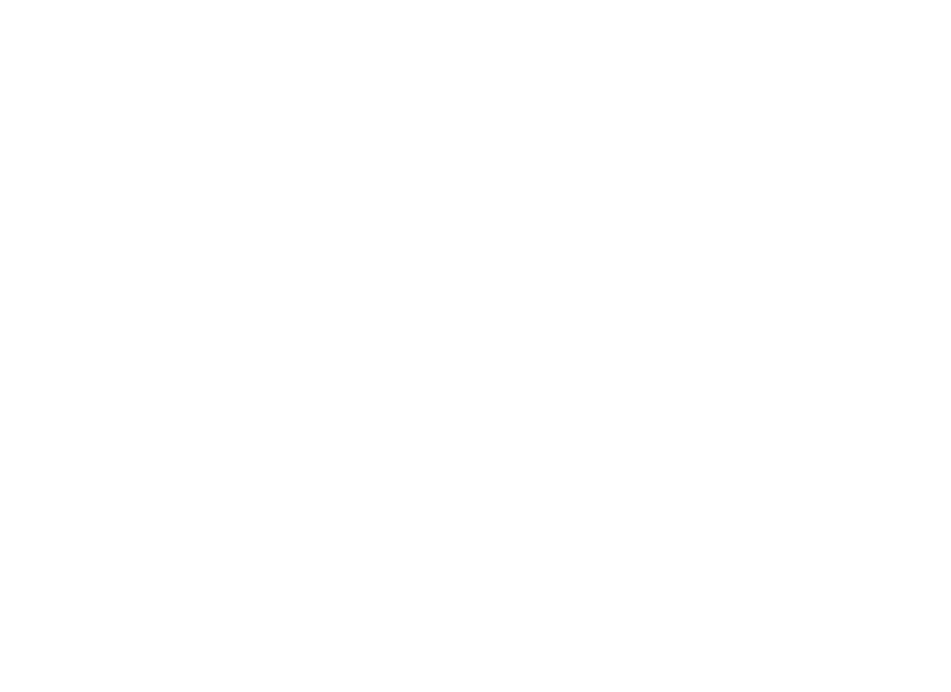
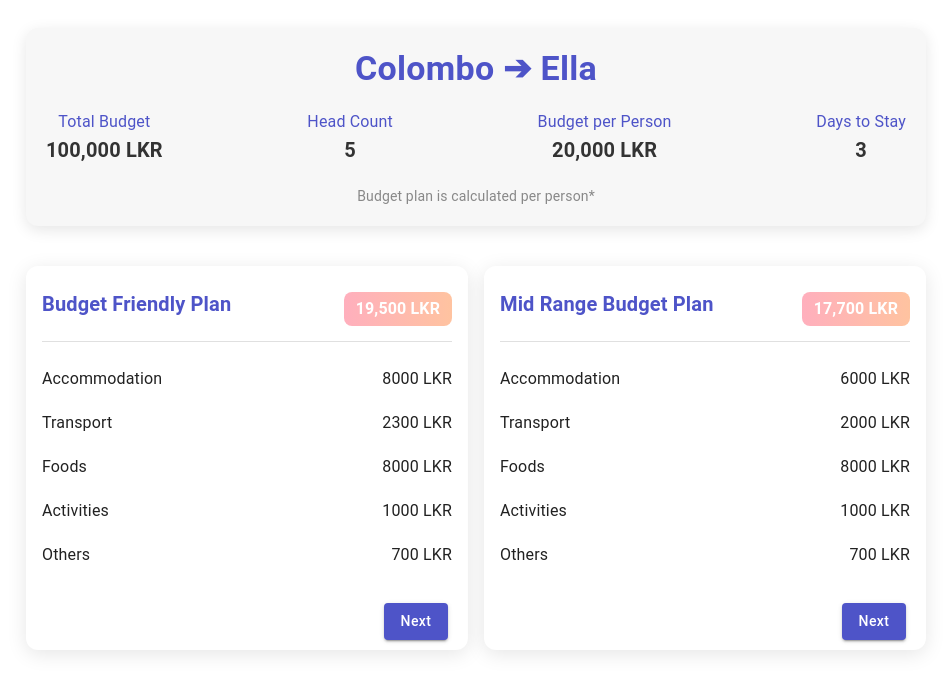
Before and after one commit to younusmowlana/Tourist_budget_management_system, a React (Create React App) app in the folder front_end/: page /plan in a window 1280 px wide. Before the commit this address had no page. Shown: the top 692 px of the page, without its empty margins (164-1115 px from the left). Built offline with nearby package versions, Linux system fonts and the light colour scheme.

Commit message:
budget plan ui changes

```diff
--- a/front_end/src/App.js
+++ b/front_end/src/App.js
@@ -2,6 +2,7 @@
 import { BrowserRouter as Router, Route, Routes } from 'react-router-dom';
 import LandingPage from './Pages/LandingPage';
 import TouristForm from './Pages/TouristForm';
+import BudgetPlan from './Pages/BudgetPlan';
 
 function App() {
   const globalStyle = {
@@ -14,6 +15,7 @@
         <Routes>
           <Route path="/" element={<LandingPage />} />
           <Route path="/touristform" element={<TouristForm />} />
+          <Route path="/plan" element={<BudgetPlan />} />
         </Routes>
       </Router>
     </div>
--- /dev/null
+++ b/front_end/src/Pages/BudgetPlan.css
@@ -0,0 +1,116 @@
+.budget-plan-container {
+    padding: 20px;
+    max-width: 800px;
+    margin: 0 auto;
+  }
+
+  .summary-box {
+    background-color: white;
+    padding: 20px;
+    border-radius: 10px;
+    margin-bottom: 30px;
+    box-shadow: 0px 4px 15px rgba(0, 0, 0, 0.1);
+    text-align: center;
+  }
+
+  .title-text {
+    font-size: 2rem;
+    font-weight: bold;
+    color: #6e44ff;
+  }
+
+  .budget-details {
+    margin-top: 20px;
+    display: flex;
+    justify-content: space-between;
+    flex-wrap: wrap;
+    gap: 15px;
+  }
+
+  .detail-group {
+    display: flex;
+    flex-direction: column;
+    align-items: center;
+  }
+
+  .detail-item {
+    font-size: 1rem;
+    color: #6e44ff;
+  }
+
+  .detail-value {
+    font-size: 1.25rem;
+    font-weight: bold;
+    color: #333;
+  }
+
+  .sub-text {
+    margin-bottom: 30px;
+    font-size: 0.9rem;
+    color: #666;
+    text-align: center;
+  }
+
+  .budget-card {
+    background: white;
+    border-radius: 12px;
+    box-shadow: 0px 4px 12px rgba(0, 0, 0, 0.08);
+    transition: transform 0.3s ease-in-out;
+  }
+
+  .budget-card:hover {
+    transform: translateY(-5px);
+  }
+
+  .card-header {
+    display: flex;
+    justify-content: space-between;
+    align-items: center;
+    margin-bottom: 15px;
+  }
+
+  .plan-title {
+    font-weight: bold;
+    font-size: 1.2rem;
+    color: #6e44ff;
+  }
+
+  .total-price {
+    background: linear-gradient(to right, #ffafbd, #ffc3a0);
+    color: white;
+    padding: 5px 12px;
+    border-radius: 8px;
+    font-weight: bold;
+  }
+
+  .budget-items {
+    margin-top: 20px;
+  }
+
+  .budget-item {
+    padding: 10px 0;
+    font-size: 1rem;
+  }
+
+  .divider {
+    margin: 15px 0;
+    background-color: #ddd;
+  }
+
+  .button-container {
+    text-align: right;
+    padding: 10px;
+  }
+
+  .next-button {
+    background: black;
+    color: white;
+    padding: 8px 16px;
+    font-weight: bold;
+    text-transform: none;
+    transition: background 0.3s ease;
+  }
+
+  .next-button:hover {
+    background: #333;
+  }
--- /dev/null
+++ b/front_end/src/Pages/BudgetPlan.js
@@ -0,0 +1,218 @@
+import React from 'react';
+import { Box, Typography, Card, CardContent, Button, Grid, Stack, Divider, useTheme } from '@mui/material';
+
+const BudgetPlan = () => {
+  const theme = useTheme();
+
+  const budgetPlans = [
+    {
+      plan:"Budget Friendly Plan",
+      id: 1,
+      total: '19,500 LKR',
+      accommodation: 8000,
+      transport: 2300,
+      foods: 8000,
+      activities: 1000,
+      others: 700,
+    },
+    {
+      id: 2,
+      plan:"Mid Range Budget Plan",
+      total: '17,700 LKR',
+      accommodation: 6000,
+      transport: 2000,
+      foods: 8000,
+      activities: 1000,
+      others: 700,
+    },
+  ];
+
+  return (
+    <Box
+      sx={{
+        padding: '20px',
+        maxWidth: '900px', // Reduce maxWidth for smaller devices
+        margin: '0 auto',
+        [theme.breakpoints.down('sm')]: {
+          padding: '10px',
+          maxWidth: '100%', // Allow full width on smaller screens
+        },
+      }}
+    >
+      {/* Header Section */}
+      <Card
+        sx={{
+          padding: '20px',
+          borderRadius: '12px',
+          marginBottom: '40px',
+          backgroundColor: '#f7f7f7',
+          boxShadow: '0px 4px 15px rgba(0, 0, 0, 0.1)',
+        }}
+      >
+        <Typography
+          variant="h4"
+          sx={{
+            fontWeight: 'bold',
+            color: '#4e54c8',
+            textAlign: 'center',
+            [theme.breakpoints.down('sm')]: {
+              fontSize: '1.5rem', // Reduce font size on small screens
+            },
+          }}
+        >
+          Colombo ➔ Ella
+        </Typography>
+
+        <Box
+          sx={{
+            display: 'flex',
+            justifyContent: 'space-between',
+            flexWrap: 'wrap',
+            marginTop: '20px',
+            gap: '15px',
+            textAlign: 'center',
+            [theme.breakpoints.down('sm')]: {
+              flexDirection: 'column', // Stack items vertically on small screens
+              gap: '10px',
+            },
+          }}
+        >
+          <BudgetDetailItem label="Total Budget" value="100,000 LKR" />
+          <BudgetDetailItem label="Head Count" value="5" />
+          <BudgetDetailItem label="Budget per Person" value="20,000 LKR" />
+          <BudgetDetailItem label="Days to Stay" value="3" />
+        </Box>
+
+        <Typography
+          variant="body2"
+          sx={{ textAlign: 'center', color: '#888', marginTop: '20px' }}
+        >
+          Budget plan is calculated per person*
+        </Typography>
+      </Card>
+
+      {/* Budget Plans Section */}
+      <Grid container spacing={2}> {/* Reduce spacing for mobile */}
+        {budgetPlans.map((plan) => (
+          <Grid item xs={12} sm={6} key={plan.id}>
+            <Card
+              sx={{
+                borderRadius: '12px',
+                boxShadow: '0px 4px 20px rgba(0, 0, 0, 0.1)',
+                transition: 'transform 0.3s ease-in-out',
+                '&:hover': {
+                  transform: 'translateY(-5px)',
+                },
+              }}
+            >
+              <CardContent>
+                <Box
+                  sx={{
+                    display: 'flex',
+                    justifyContent: 'space-between',
+                    alignItems: 'center',
+                    marginBottom: '15px',
+                    [theme.breakpoints.down('sm')]: {
+                      flexDirection: 'column', // Stack items vertically on small screens
+                      textAlign: 'center',
+                    },
+                  }}
+                >
+                  <Typography
+                    variant="h6"
+                    sx={{ fontWeight: 'bold', color: '#4e54c8' }}
+                  >
+                    {plan.plan}
+                  </Typography>
+                  <Typography
+                    sx={{
+                      background: 'linear-gradient(to right, #ffafbd, #ffc3a0)',
+                      color: 'white',
+                      padding: '5px 12px',
+                      borderRadius: '8px',
+                      fontWeight: 'bold',
+                      marginTop: '10px',
+                      [theme.breakpoints.down('sm')]: {
+                        marginTop: '10px', // Add spacing on mobile
+                      },
+                    }}
+                  >
+                    {plan.total}
+                  </Typography>
+                </Box>
+
+                <Divider sx={{ marginY: '15px' }} />
+
+                <Box>
+                  {[
+                    { label: 'Accommodation', value: plan.accommodation },
+                    { label: 'Transport', value: plan.transport },
+                    { label: 'Foods', value: plan.foods },
+                    { label: 'Activities', value: plan.activities },
+                    { label: 'Others', value: plan.others },
+                  ].map((item, index) => (
+                    <Stack
+                      direction="row"
+                      justifyContent="space-between"
+                      key={index}
+                      sx={{ padding: '10px 0' }}
+                    >
+                      <Typography>{item.label}</Typography>
+                      <Typography>{item.value} LKR</Typography>
+                    </Stack>
+                  ))}
+                </Box>
+              </CardContent>
+              <Box
+                sx={{
+                  textAlign: 'right',
+                  padding: '10px 20px',
+                  [theme.breakpoints.down('sm')]: {
+                    textAlign: 'center', // Center align button on small screens
+                  },
+                }}
+              >
+                <Button
+                  variant="contained"
+                  color="secondary"
+                  sx={{
+                    background: '#4e54c8',
+                    color: '#fff',
+                    textTransform: 'none',
+                    '&:hover': {
+                      background: '#3533a2',
+                    },
+                  }}
+                >
+                  Next
+                </Button>
+              </Box>
+            </Card>
+          </Grid>
+        ))}
+      </Grid>
+    </Box>
+  );
+};
+
+const BudgetDetailItem = ({ label, value }) => (
+  <Box
+    sx={{
+      display: 'flex',
+      flexDirection: 'column',
+      alignItems: 'center',
+    }}
+  >
+    <Typography variant="body1" sx={{ color: '#4e54c8', fontSize: '1rem' }}>
+      {label}
+    </Typography>
+    <Typography
+      variant="h6"
+      sx={{ color: '#333', fontWeight: 'bold', fontSize: '1.25rem' }}
+    >
+      {value}
+    </Typography>
+  </Box>
+);
+
+export default BudgetPlan;
```
